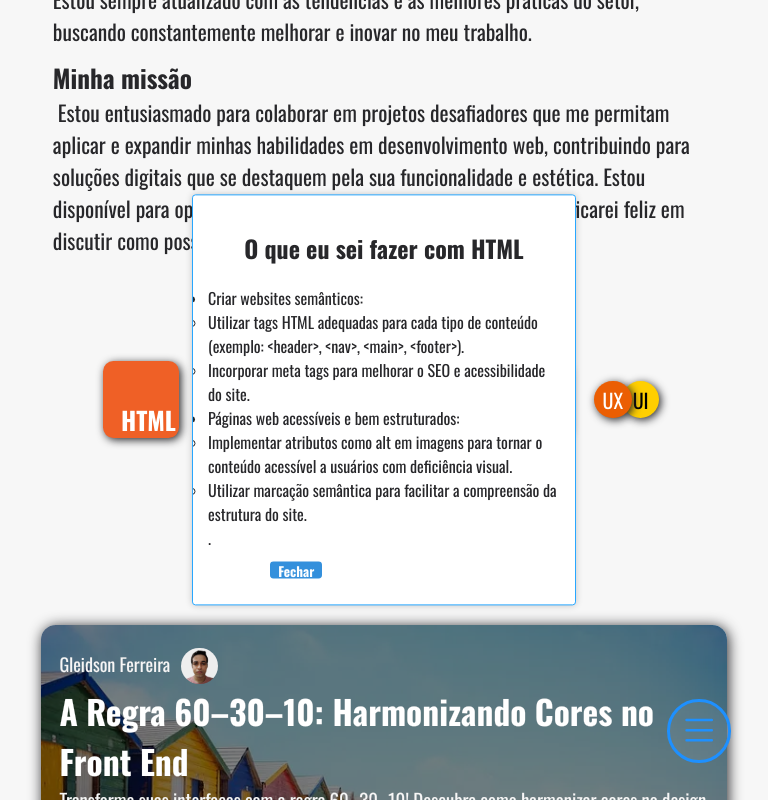
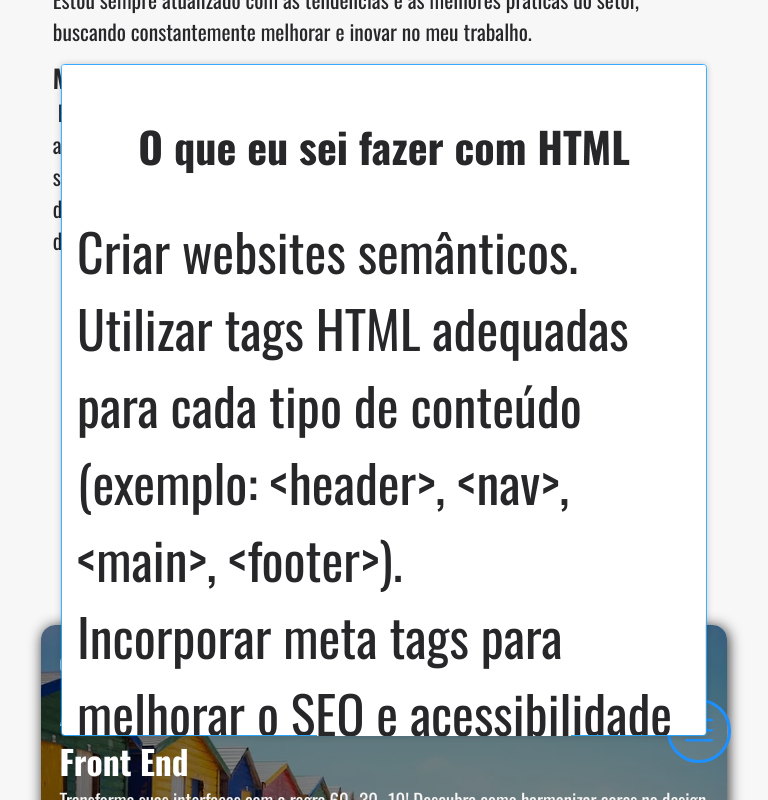
Before and after one commit to Gleidson-cruz/gleidson-cruz.github.io, a plain HTML site: page index.html in a window 768 px wide. Both pictures are taken after a click on the element "HTML". Drawn offline with nearby package versions, Linux system fonts and the light colour scheme.

Commit message:
Ajustes resposividade para tablets

```diff
--- a/assets/css/querys.css
+++ b/assets/css/querys.css
@@ -247,6 +247,7 @@
 
      #content-footer #bt-contact {
         height: 6.613vw;
+        width: 20.613vw;
      }
 
      #content-footer #bt-contact a {
@@ -291,8 +292,24 @@
      }
 
      /*Popup*/
+     #popup-menu {
+        width: 80vw;
+        border: 0.45vw solid rgb(40, 167, 255);
+     }
 
+     #popup-menu ul {
+        font-size: 1.8em;
+     }
 
+     #popup-menu h2 {
+        font-size: 5.5vw;
+     }
+
+     button {
+        width: 11.775vw;
+        height: 4.258vw;
+        font-size: 2.5vw;
+     }
 
     }
 
--- a/assets/script/popup-html.js
+++ b/assets/script/popup-html.js
@@ -3,131 +3,136 @@ const tecnologias = [
   {
     nome: 'HTML',
     descricao: `<ul>
-    <li>Criar websites semânticos:
       <ul>
+        <li>Criar websites semânticos.
         <li>Utilizar tags HTML adequadas para cada tipo de conteúdo (exemplo: &lt;header&gt;, &lt;nav&gt;, &lt;main&gt;, &lt;footer&gt;).</li>
         <li>Incorporar meta tags para melhorar o SEO e acessibilidade do site.</li>
       </ul>
-    </li>
-    <li>Páginas web acessíveis e bem estruturados:
+
       <ul>
+        <li>Páginas web acessíveis e bem estruturados.
         <li>Implementar atributos como alt em imagens para tornar o conteúdo acessível a usuários com deficiência visual.</li>
         <li>Utilizar marcação semântica para facilitar a compreensão da estrutura do site.</li>
       </ul>
-    </li>
   </ul>`
   },
   {
     nome: 'CSS',
     descricao: `<ul>
-    <li>Web Sites responsivos:
       <ul>
+        <li>Web Sites responsivos.
         <li>Utilizar media queries para ajustar o layout e estilo conforme o tamanho da tela.</li>
         <li>Implementar grids ou flexbox para criar layouts flexíveis e adaptáveis.</li>
       </ul>
-    </li>
-    <li>Páginas web intuitivas e visualmente atraentes:
+
+
       <ul>
+        <li>Páginas web intuitivas e visualmente atraentes.
         <li>Aplicar princípios de design como contraste, hierarquia visual e espaçamento adequado.</li>
         <li>Utilizar animações e transições CSS para criar interações sutis e agradáveis.</li>
       </ul>
-    </li>
-    <li>Cores selecionadas:
+
+
       <ul>
+        <li>Cores selecionadas.
         <li>Escolher paletas de cores harmoniosas e que transmitam a identidade visual desejada.</li>
         <li>Utilizar técnicas de design para criar contrastes eficazes e legibilidade.</li>
       </ul>
-    </li>
+
   </ul>`
   },
   {
     nome: 'JavaScript',
     descricao: `<ul>
-    <li>Implementar pop-ups:
+
       <ul>
+        <li>Implementar pop-ups.
         <li>Utilizar bibliotecas como jQuery UI ou criar pop-ups customizados com JavaScript puro.</li>
         <li>Gerenciar eventos de clique e interações do usuário para exibir pop-ups de forma responsiva.</li>
       </ul>
-    </li>
-    <li>Manipular CSS e HTML:
+
       <ul>
+        <li>Manipular CSS e HTML.
         <li>Alterar estilos CSS dinamicamente com JavaScript para criar efeitos visuais interativos.</li>
         <li>Manipular elementos HTML para adicionar ou remover conteúdo de forma dinâmica.</li>
       </ul>
-    </li>
-    <li>Mais interações:
+
+
       <ul>
+        <li>Mais interações.
         <li>Criar efeitos de scroll suaves para melhorar a experiência de navegação.</li>
         <li>Validar formulários em tempo real para fornecer feedback imediato aos usuários.</li>
       </ul>
-    </li>
+
   </ul>`
   },
 {
     nome: 'PHP',
     descricao: `<ul>
-    <li>Manipulação de formulários:
+
       <ul>
+        <li>Manipulação de formulários.
         <li>Receber dados de formulários HTML utilizando o método POST ou GET.</li>
         <li>Validar e processar dados submetidos pelos usuários antes de inseri-los no banco de dados.</li>
       </ul>
-    </li>
-    <li>Conexão e CRUD com banco de dados:
+
+
       <ul>
+        <li>Conexão e CRUD com banco de dados.
         <li>Estabelecer conexão com bancos de dados MySQL ou MariaDB utilizando PHP PDO.</li>
         <li>Executar operações CRUD (Create, Read, Update, Delete) para interagir com os dados do banco de dados.</li>
       </ul>
-    </li>
+
   </ul>`
   },
   {
     nome: 'Figman',
     descricao: `<ul>
-    <li>Desenvolver projetos de interfaces:
+
       <ul>
+        <li>Desenvolver projetos de interfaces.
         <li>Criar wireframes e protótipos interativos para visualização e teste de fluxos de usuário.</li>
         <li>Utilizar componentes reutilizáveis e estilos globais para manter a consistência no design.</li>
       </ul>
-    </li>
-    <li>Desktop e mobile:
+
+
       <ul>
+        <li>Desktop e mobile.
         <li>Adaptar designs para diferentes resoluções e dispositivos, considerando as diretrizes de design responsivo.</li>
         <li>Exportar assets e especificações de design para desenvolvedores implementarem nos projetos.</li>
       </ul>
-    </li>
+
   </ul>`
   },
   {
     nome: 'UX/UI Designer',
     descricao: ` <ul>
-    <li>
-      <strong>Design Visual Atraente e Funcional:</strong>
+
+
       <ul>
+       <li> <strong>Design Visual Atraente e Funcional:</strong> </li>
         <li>Criar layouts que sejam atraentes visualmente e ao mesmo tempo funcionais, garantindo uma boa experiência de usuário.</li>
         <li>Utilizar técnicas de design como espaçamento adequado, hierarquia visual e uso inteligente de elementos gráficos para direcionar o olhar do usuário e facilitar a compreensão da interface.</li>
       </ul>
-    </li>
-    <li>
-      <strong>Escolha de Paletas de Cores:</strong>
+
       <ul>
+      <li> <strong>Escolha de Paletas de Cores:</strong>
         <li>Selecionar paletas de cores que sejam harmoniosas e que transmitam a mensagem desejada, considerando a psicologia das cores e o contexto do projeto.</li>
         <li>Garantir que as cores escolhidas também sejam acessíveis para usuários com diferentes necessidades visuais.</li>
       </ul>
-    </li>
-    <li>
-      <strong>Tipografia Eficiente:</strong>
+
       <ul>
+        <li> <strong>Tipografia Eficiente:</strong> </li>
         <li>Escolher tipografias adequadas que sejam legíveis em diferentes tamanhos e dispositivos, mantendo a consistência e o estilo do design.</li>
         <li>Utilizar hierarquia tipográfica para destacar informações importantes e facilitar a leitura.</li>
       </ul>
-    </li>
-    <li>
-      <strong>Elementos Gráficos Coesos:</strong>
+
       <ul>
+        <li> <strong>Elementos Gráficos Coesos:</strong> </li>
         <li>Integrar elementos gráficos, como ícones e ilustrações, de forma coesa e alinhada com a identidade visual do projeto.</li>
         <li>Certificar-se de que esses elementos contribuam para a compreensão e usabilidade da interface, evitando poluição visual desnecessária.</li>
       </ul>
-    </li>
+
   </ul>`
   },
 ];
@@ -165,7 +170,6 @@ function createPopup(element, tecnologias) {
   // Estiliza o h2
   const h2 = popup.querySelector('h2');
   h2.style.display = 'block';
-  h2.style.fontSize = '1.5em';
   h2.style.marginBlockStart = '0.83em';
   h2.style.marginBlockEnd = '0.83em';
   h2.style.marginInlineStart = '0px';
@@ -184,7 +188,7 @@ function createPopup(element, tecnologias) {
   fecharPopupButton.style.fontWeight = 'bolder';
   fecharPopupButton.style.marginBlockStart = '0.83em';
   fecharPopupButton.style.marginBlockEnd = '0.83em';
-  fecharPopupButton.style.marginInlineStart = '8.105vw';
+  fecharPopupButton.style.marginInlineStart = '0.488vw';
   fecharPopupButton.style.marginInlineEnd = '8.105vw';
   fecharPopupButton.style.textAlign = 'center';
 
```
